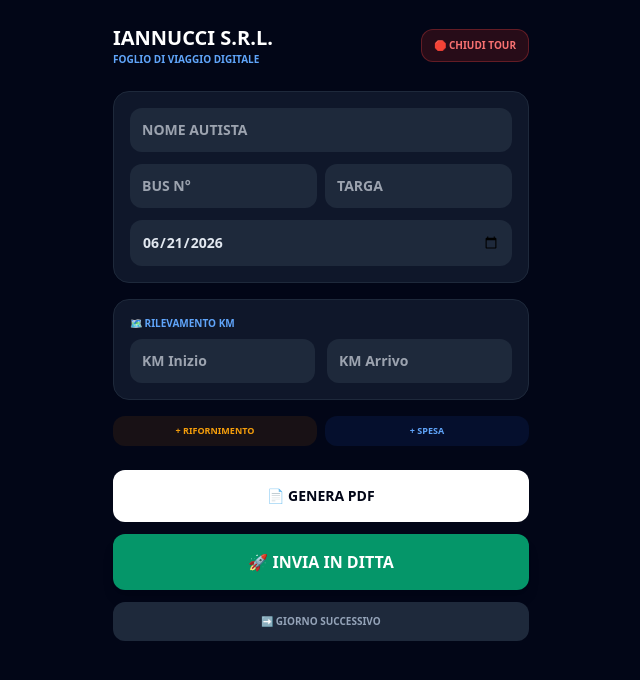
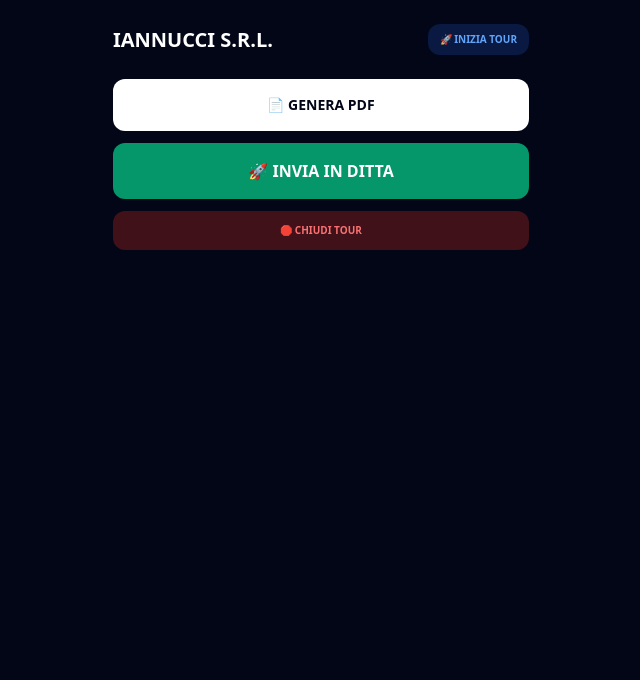
Before and after one commit to giomaglione75-crypto/test-applicazione-fogli, a plain HTML site: page index.html in a window 1280 px wide. Shown: the whole page, without its empty margins (319-959 px from the left). Drawn offline with nearby package versions, Linux system fonts and the light colour scheme.

Commit message:
Update index.html

```diff
--- a/index.html
+++ b/index.html
@@ -2,102 +2,54 @@
 <html lang="it">
 <head>
     <meta charset="UTF-8">
-    <meta name="viewport" content="width=device-width, initial-scale=1.0, maximum-scale=1.0, user-scalable=no">
-    <title>Iannucci S.R.L. - Foglio Viaggio</title>
+    <meta name="viewport" content="width=device-width, initial-scale=1.0">
+    <title>Iannucci Foglio Viaggio</title>
     <script src="https://cdn.tailwindcss.com"></script>
-    <script type="module">
-        import { initializeApp } from "https://www.gstatic.com/firebasejs/9.22.0/firebase-app.js";
-        import { getFirestore } from "https://www.gstatic.com/firebasejs/9.22.0/firebase-firestore.js";
-        const firebaseConfig = {
-            apiKey: "AIzaSyB2Dpaitsgpyzs_Np-pIfl9fCLEG_x2UbU",
-            authDomain: "iannucciviaggi.firebaseapp.com",
-            projectId: "iannucciviaggi",
-            storageBucket: "iannucciviaggi.firebasestorage.app",
-            messagingSenderId: "215544582908",
-            appId: "1:215544582908:web:dbb16286e3acbe55b57d79"
-        };
-        window.db = getFirestore(initializeApp(firebaseConfig));
-    </script>
     <style>@media print { .no-print { display: none !important; } }</style>
 </head>
 <body class="bg-slate-950 text-slate-200">
-<div class="max-w-md mx-auto px-4 pt-6 pb-24">
+
+<div id="app" class="max-w-md mx-auto px-4 pt-6 pb-24">
     <div class="flex items-center justify-between mb-6">
-        <div>
-            <h1 class="text-xl font-extrabold text-white">IANNUCCI S.R.L.</h1>
-            <p class="text-[10px] text-blue-400 font-bold uppercase">Foglio di Viaggio Digitale</p>
-        </div>
-        <button onclick="chiudiTour()" class="bg-red-900/30 border border-red-500/30 text-red-400 text-[10px] px-3 py-2 rounded-xl font-bold active:scale-95">🛑 CHIUDI TOUR</button>
+        <h1 class="text-xl font-extrabold text-white">IANNUCCI S.R.L.</h1>
+        <button onclick="iniziaTour()" class="bg-blue-600/20 text-blue-400 text-[10px] px-3 py-2 rounded-xl font-bold">🚀 INIZIA TOUR</button>
     </div>
 
-    <div class="bg-slate-900 p-4 rounded-2xl border border-slate-800 mb-4 space-y-3">
-        <input type="text" id="autista" placeholder="NOME AUTISTA" class="w-full bg-slate-800 p-3 rounded-xl font-bold uppercase text-sm" oninput="salvaPersistenti()">
-        <div class="grid grid-cols-2 gap-2">
-            <input type="text" id="bus" placeholder="BUS N°" class="bg-slate-800 p-3 rounded-xl font-bold uppercase text-sm" oninput="salvaPersistenti()">
-            <input type="text" id="targa" placeholder="TARGA" class="bg-slate-800 p-3 rounded-xl font-bold uppercase text-sm" oninput="salvaPersistenti()">
+    <div id="sezione_input" class="space-y-4">
         </div>
-        <input type="date" id="data" class="w-full bg-slate-800 p-3 rounded-xl font-bold text-sm">
-    </div>
 
-    <div class="bg-slate-900 p-4 rounded-2xl border border-slate-800 mb-4">
-        <h3 class="text-[10px] font-bold text-blue-400 uppercase mb-2">🗺️ Rilevamento KM</h3>
-        <div class="grid grid-cols-2 gap-3">
-            <input type="number" id="km_inizio" placeholder="KM Inizio" class="bg-slate-800 p-3 rounded-xl font-bold text-sm">
-            <input type="number" id="km_fine" placeholder="KM Arrivo" class="bg-slate-800 p-3 rounded-xl font-bold text-sm">
-        </div>
-    </div>
-
-    <div id="container_rifornimenti" class="space-y-2 mb-4"></div>
-    <div id="container_spese" class="space-y-2 mb-4"></div>
-
-    <div class="grid grid-cols-2 gap-2 mb-6">
-        <button onclick="aggiungiRifornimento()" class="bg-amber-600/10 text-amber-500 py-2 rounded-xl text-[9px] font-extrabold uppercase">+ Rifornimento</button>
-        <button onclick="aggiungiSpesa()" class="bg-blue-600/10 text-blue-400 py-2 rounded-xl text-[9px] font-extrabold uppercase">+ Spesa</button>
-    </div>
-
-    <div class="space-y-3">
+    <div class="space-y-3 mt-6">
         <button onclick="window.print()" class="w-full bg-white text-slate-950 py-4 rounded-xl font-black uppercase text-sm">📄 GENERA PDF</button>
-        <button onclick="inviaUfficio()" class="w-full bg-emerald-600 py-4 rounded-xl font-black uppercase text-white shadow-lg">🚀 INVIA IN DITTA</button>
-        <button onclick="giornoSuccessivo()" class="w-full bg-slate-800 py-3 rounded-xl text-[10px] font-bold uppercase text-slate-400">➡️ GIORNO SUCCESSIVO</button>
+        <button onclick="inviaDitta()" class="w-full bg-emerald-600 py-4 rounded-xl font-black uppercase text-white">🚀 INVIA IN DITTA</button>
+        <button onclick="chiudiTour()" class="w-full bg-red-900/50 py-3 rounded-xl text-[10px] font-bold text-red-400">🛑 CHIUDI TOUR</button>
     </div>
 </div>
 
+<script type="module">
+    // MOTORE FIREBASE (Qui metteremo le importazioni Firebase)
+    // Questo rimane invariato per collegarsi al cloud.
+</script>
+
 <script>
-    let rifornimenti = [];
-    let spese = [];
+    // MOTORE LOGICO (Variabili e Funzioni)
+    let tour = JSON.parse(localStorage.getItem('tour')) || { id: null, giorni: [] };
 
-    // Caricamento dati persistenti al caricamento
-    window.onload = () => {
-        document.getElementById('data').valueAsDate = new Date();
-        const saved = JSON.parse(localStorage.getItem('datiPersistenti') || '{}');
-        document.getElementById('autista').value = saved.autista || '';
-        document.getElementById('bus').value = saved.bus || '';
-        document.getElementById('targa').value = saved.targa || '';
-    };
+    function iniziaTour() {
+        tour.id = "TOUR_" + Date.now();
+        alert("Tour iniziato!");
+    }
 
-    function salvaPersistenti() {
-        localStorage.setItem('datiPersistenti', JSON.stringify({
-            autista: document.getElementById('autista').value,
-            bus: document.getElementById('bus').value,
-            targa: document.getElementById('targa').value
-        }));
+    function salvaGiorno() {
+        // Logica per aggiungere il giorno corrente al tour in memoria
+    }
+
+    function inviaDitta() {
+        // Logica per inviare tutto a Firebase
     }
 
     function chiudiTour() {
-        if(confirm("Chiudere il tour e resettare KM e spese?")) {
-            document.getElementById('km_inizio').value = '';
-            document.getElementById('km_fine').value = '';
-            rifornimenti = []; spese = []; render();
-        }
+        // Logica per reset finale e PDF riassuntivo
     }
-
-    function giornoSuccessivo() {
-        document.getElementById('km_inizio').value = document.getElementById('km_fine').value;
-        document.getElementById('km_fine').value = '';
-        rifornimenti = []; spese = []; render();
-    }
-
-    // ... (Mantieni le funzioni render, update e inviaUfficio del blocco precedente) ...
 </script>
 </body>
 </html>
```
